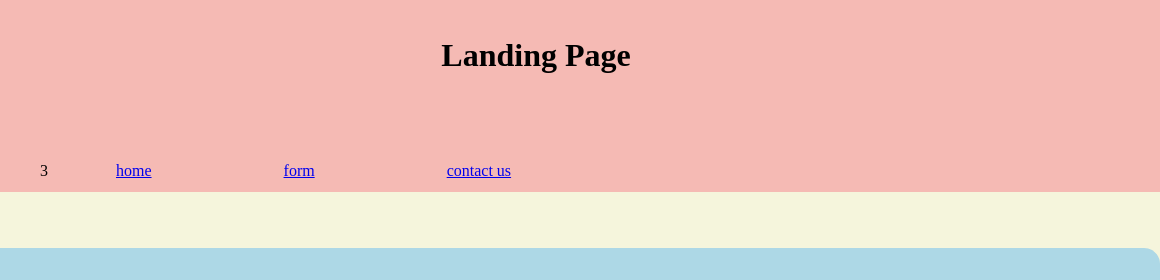
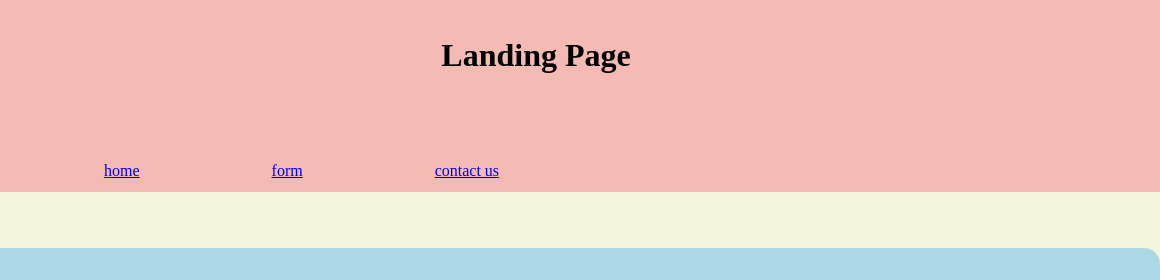
Before and after one commit to VsAnomons1/Mini-Project-Landing-Page, a plain HTML site: page index.html in a window 1280 px wide. Shown: the top 280 px of the page, 120-1280 px from the left. Drawn offline with Linux system fonts and the light colour scheme.

Commit message:
Deleted error on index.html

```diff
--- a/index.html
+++ b/index.html
@@ -13,7 +13,7 @@
         <img src="images/landing-page-icon.jpg" alt="A landing page icon"
           width="100px" height="80px" />
         <nav>
-            <ul>3
+            <ul>
                 <li><a href="#home">home</a></li>
                 <li><a href="#form">form</a></li>
                 <li><a href="#contact-us">contact us</a></li>
```
